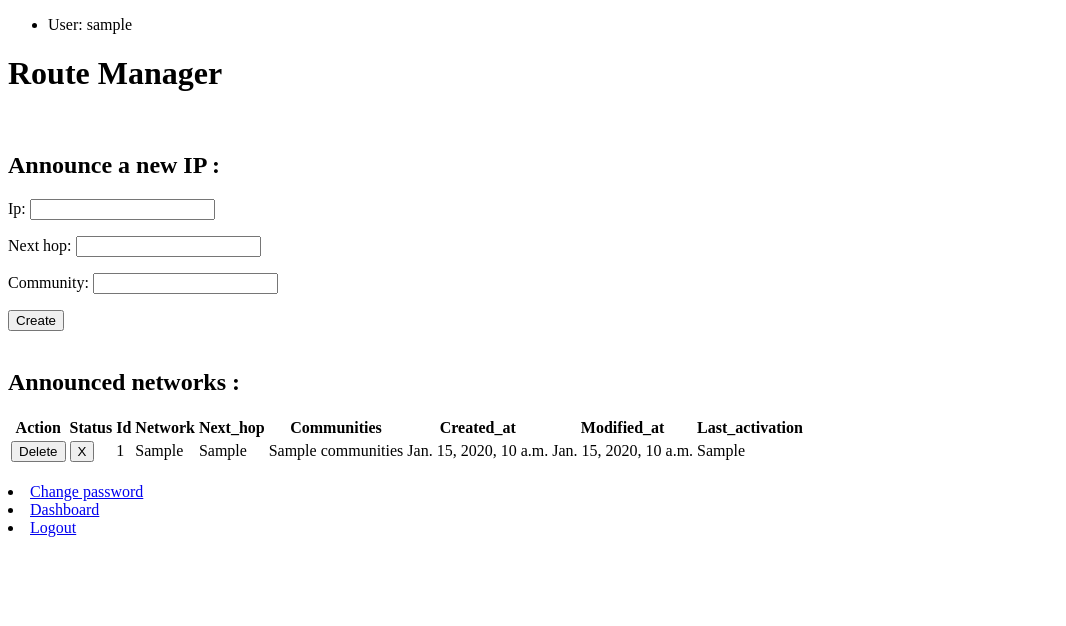
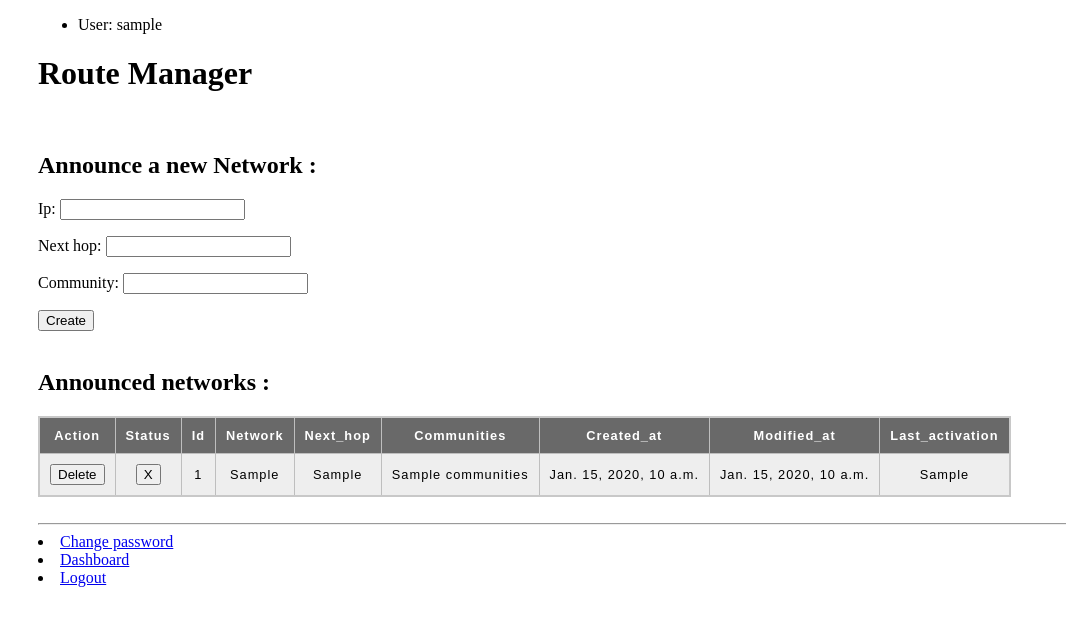
Before and after one commit to OuiSouss/blackhole, a Django app: page /dashboard/ in a window 1280 px wide. Shown: the top 626 px of the page, without its empty margins (0-1066 px from the left). Run offline with Django 3.2, Linux system fonts and the light colour scheme; a user stored in the database is signed in; tables that the repository leaves empty hold one stand-in row (values such as "Sample post"); a database or web service that is not in the repository returns one stand-in record (values such as "Sample title"); data that the repository does not hold is empty.

Commit message:
frontend : css

```diff
--- /dev/null
+++ b/project/frontend/route_manager/static/css/style.css
@@ -0,0 +1,39 @@
+td,
+th {
+    border: 1px solid rgb(190, 190, 190);
+    padding: 10px;
+}
+
+td {
+    text-align: center;
+}
+
+tr:nth-child(even) {
+    background-color: #eee;
+}
+
+th[scope="col"] {
+    background-color: #696969;
+    color: #fff;
+}
+
+th[scope="row"] {
+    background-color: #d7d9f2;
+}
+
+caption {
+    padding: 10px;
+    caption-side: bottom;
+}
+
+table {
+    border-collapse: collapse;
+    border: 2px solid rgb(200, 200, 200);
+    letter-spacing: 1px;
+    font-family: sans-serif;
+    font-size: .8rem;
+}
+
+body {
+    padding-left: 30px;
+}
--- a/project/frontend/templates/base_generic.html
+++ b/project/frontend/templates/base_generic.html
@@ -1,9 +1,11 @@
 <!DOCTYPE html>
 <html lang="en">
+{% load static %}
 <head>
   {% block title %}<title>Route Manager</title>{% endblock %}
   <meta charset="utf-8">
-  <meta name="viewport" content="width=device-width, initial-scale=1">
+	<meta name="viewport" content="width=device-width, initial-scale=1">
+	<link rel="stylesheet" href="{% static 'css/style.css' %}">
 
 </head>
 <body>
@@ -37,7 +39,7 @@
 
 	<!-- si l'utilisateur est authentifié -->
 	{% if user.is_authenticated %}
-
+		<hr>
 		<!-- Alors on peut lui proposer de se déconnecter ou changer son mot de passe-->
 		<!-- Probleme : quand on pars du changePassword vers le dashboard, ça detecte mal-->
 		{# if not "/accounts/change_password/" in request.get_full_path #}
--- a/project/frontend/templates/route_dashboard/route_dashboard.html
+++ b/project/frontend/templates/route_dashboard/route_dashboard.html
@@ -1,11 +1,13 @@
 {% extends "base_generic.html" %}
+{% load static %}
+
 
 {% block content %}
 
 <h1>Route Manager</h1>
 <br>
 
-<h2>Announce a new IP :</h2>
+<h2>Announce a new Network :</h2>
     <form method="POST" class="post-form">{% csrf_token %}
         {{ form.as_p }}
         <button type="submit" class="save btn btn-default">Create</button>
```
